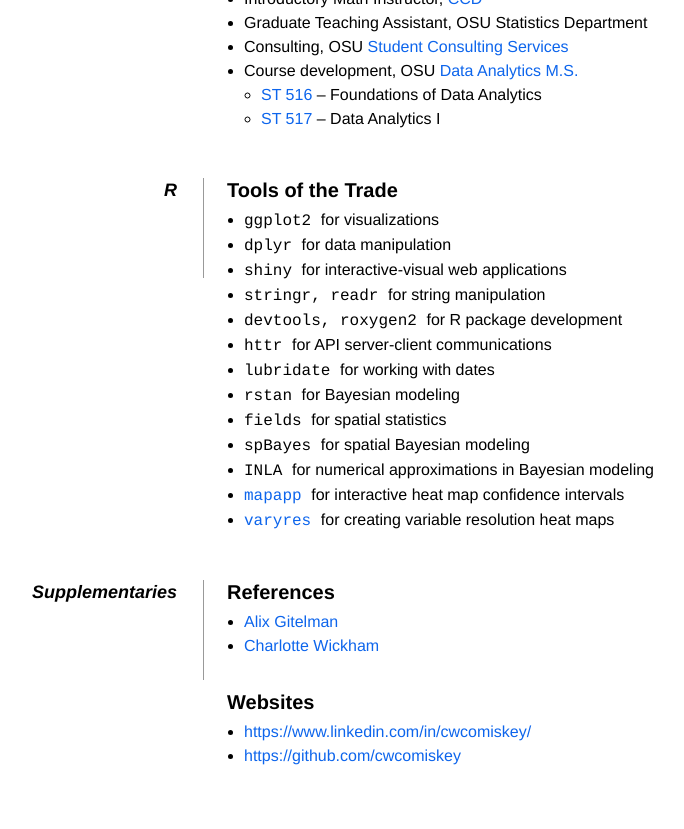
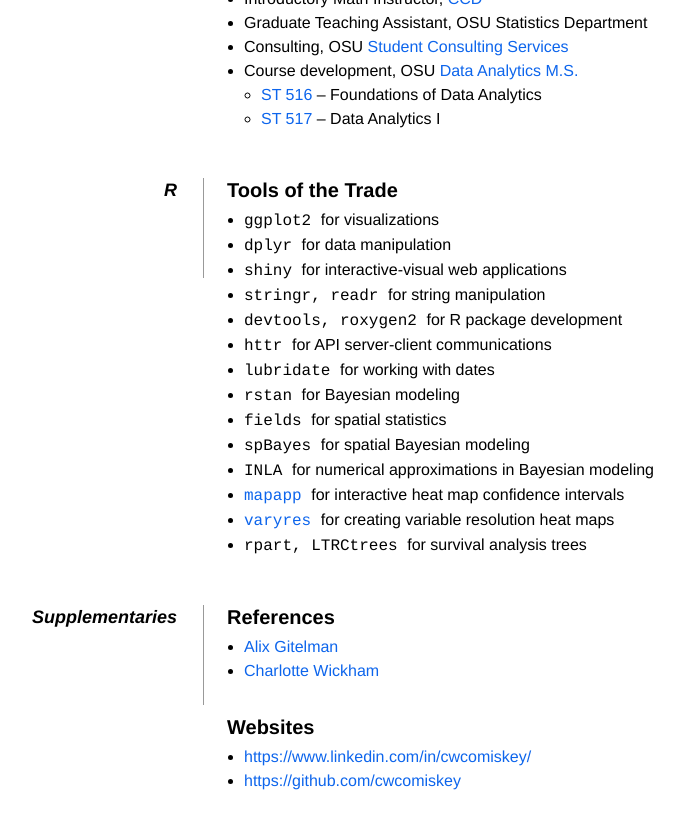
Before and after one commit to cwcomiskey/cwcomiskey.github.io, a Jekyll site: the page index.html, which Jekyll copies as it is, in a window 1280 px wide and 900 px high, scrolled down 1261 px. Shown: the top 829 px of the window, without its empty margins (213-897 px from the left). Built offline with Jekyll 4.4.1, drawn with Linux system fonts in a browser that asks for light colours.

Commit message:
Add rpart, LTRCtrees to R packages

```diff
--- a/index.html
+++ b/index.html
@@ -176,6 +176,7 @@
 			    <li> <font face="Courier">
 				    <a href="https://github.com/cwcomiskey/varyres"> varyres</a>
 				    </font face="Courier"> for creating variable resolution heat maps </li>
+			    <li> <font face="Courier"> rpart, LTRCtrees </font face="Courier"> for survival analysis trees
 		    </ul>
 	    </dd>
             <dd class="clear"></dd>
```
